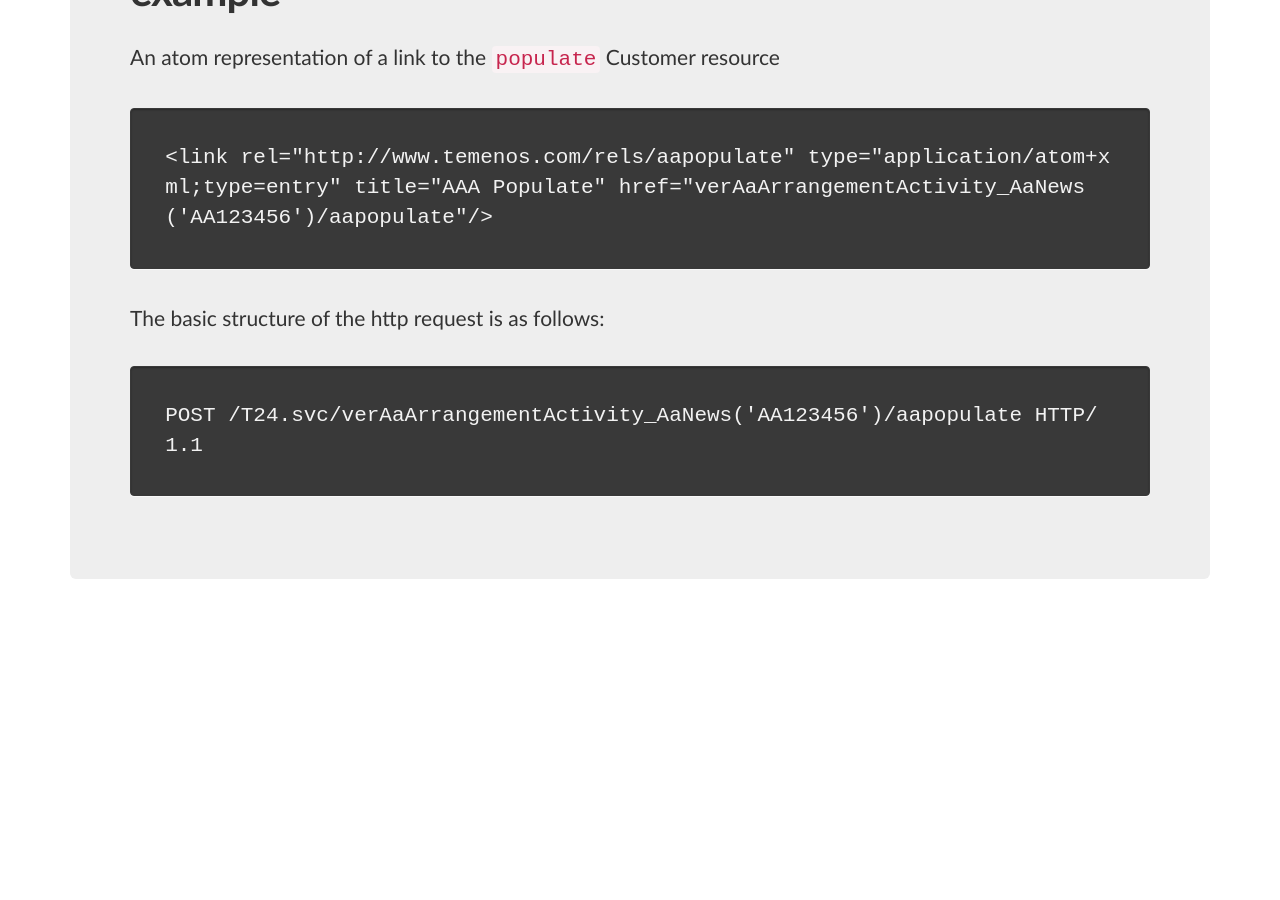
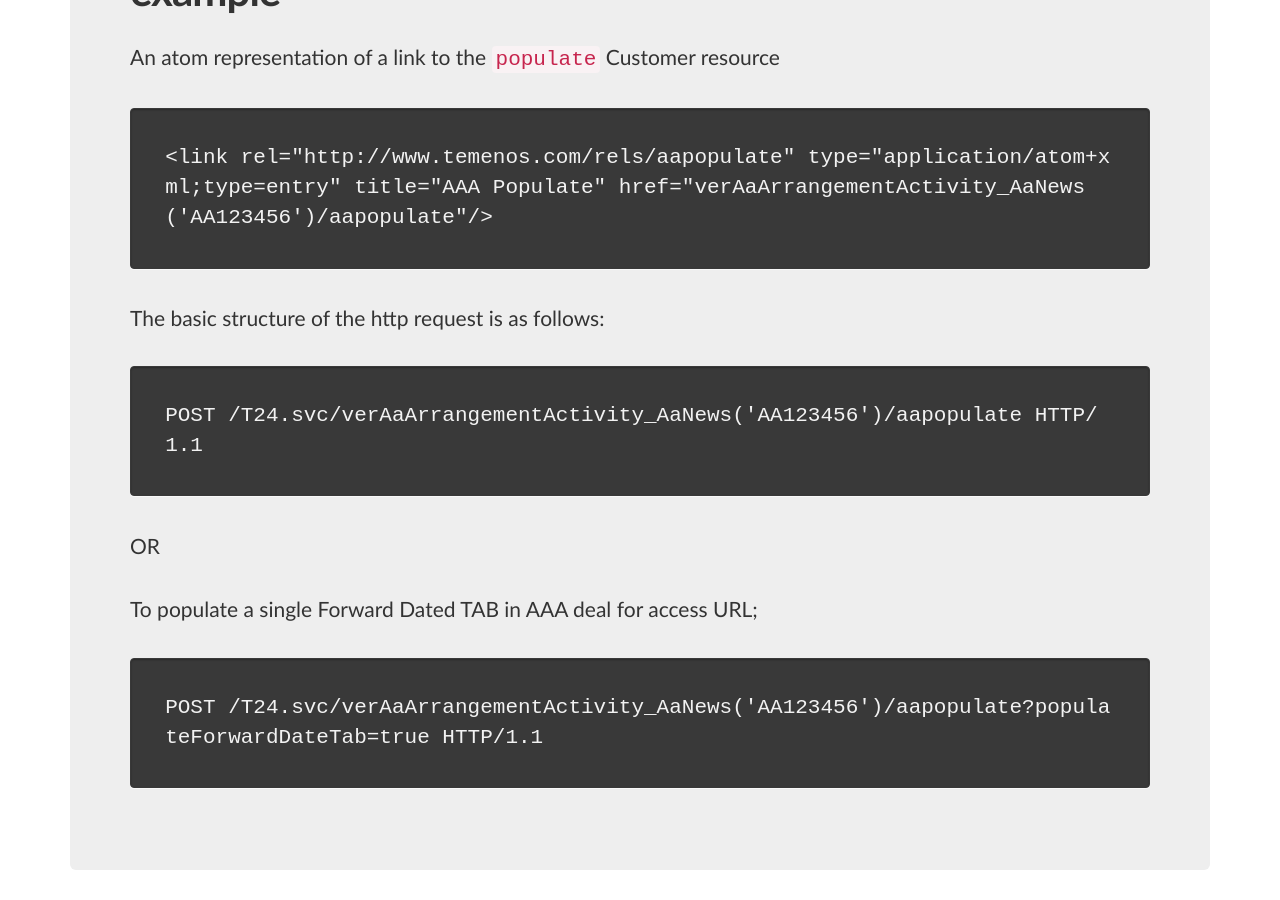
Before and after one commit to temenostech/TemenosHypermediaAPI, a Jekyll site: the page built from rels/aapopulate/index.md, in a window 1280 px wide and 900 px high, scrolled down 1329 px. Built offline with Jekyll 4.4.1, drawn with Linux system fonts in a browser that asks for light colours; some web fonts are replaced; Markdown is read by kramdown in place of the engine named in the settings; before the commit the page ends 1938 px from its top, so only the background shows below that.

Commit message:
Added example for processing a single forward dated tab population

```diff
--- a/rels/aapopulate/index.md
+++ b/rels/aapopulate/index.md
@@ -32,3 +32,11 @@ The basic structure of the http request is as follows:
 <pre>
 POST /T24.svc/verAaArrangementActivity_AaNews('AA123456')/aapopulate HTTP/1.1
 </pre>
+
+OR
+
+To populate a single Forward Dated TAB in AAA deal for access URL;
+
+<pre>
+POST /T24.svc/verAaArrangementActivity_AaNews('AA123456')/aapopulate?populateForwardDateTab=true HTTP/1.1
+</pre>
```
